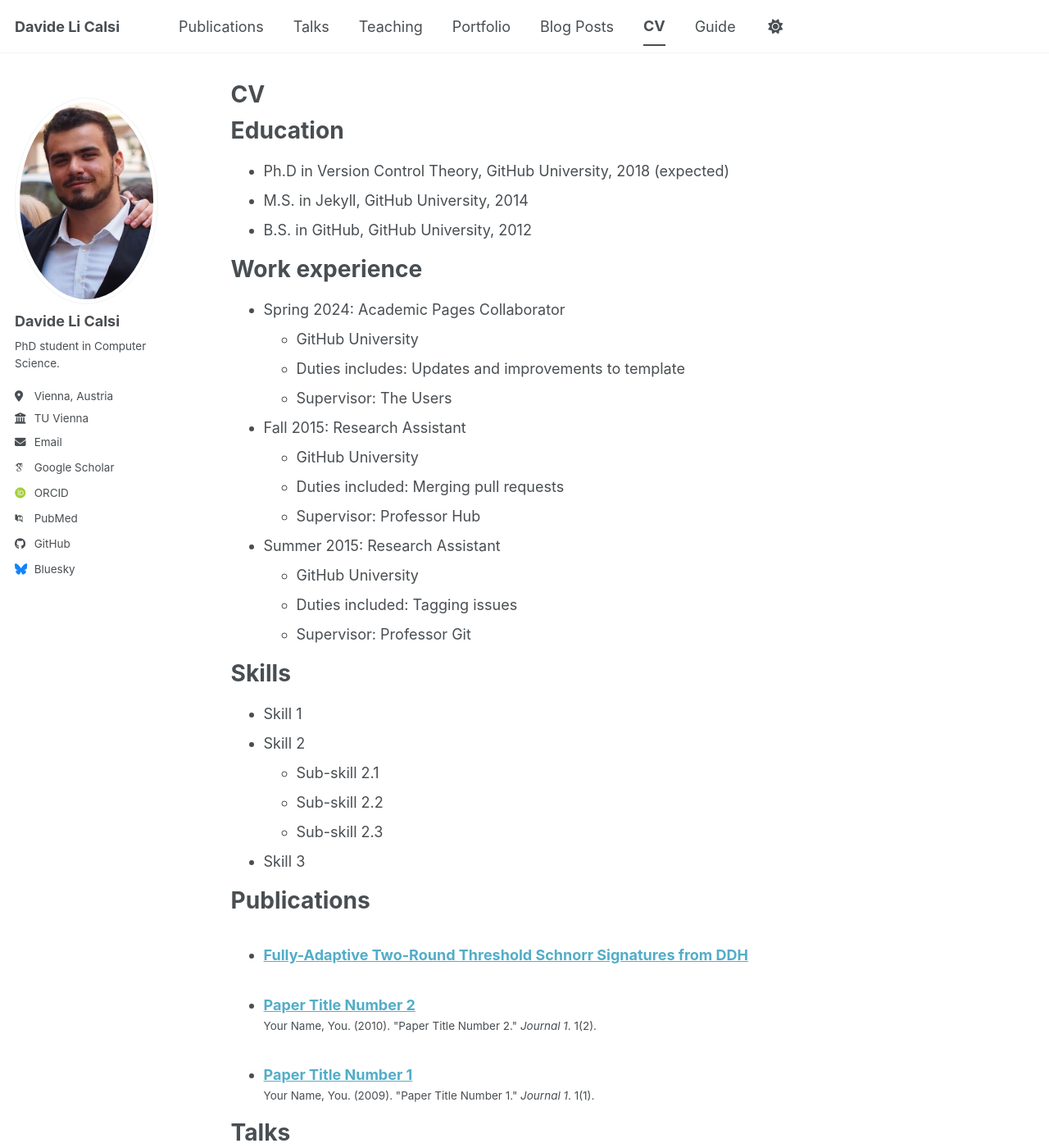
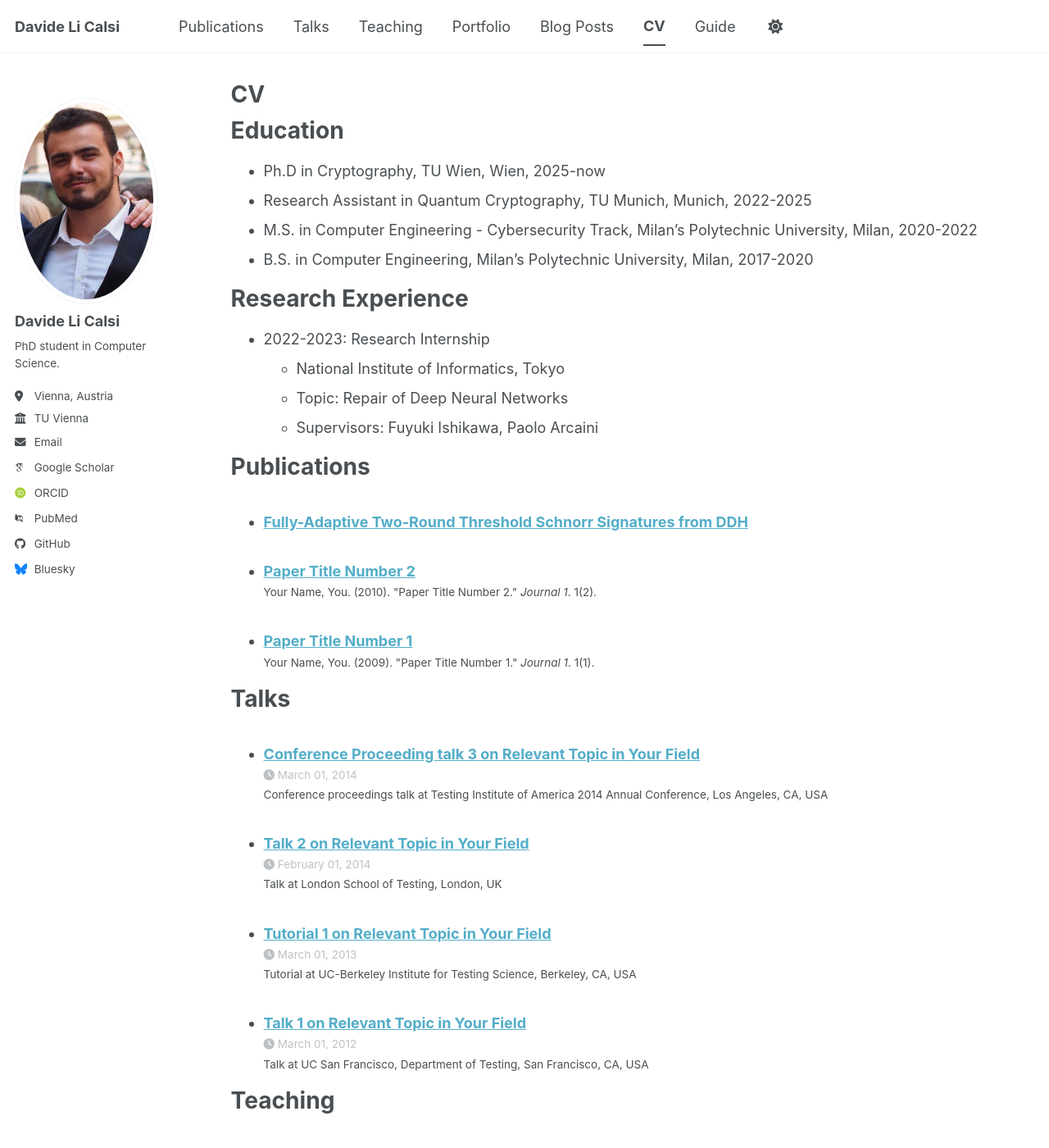
Before and after one commit to DavideLiCalsi/DavideLiCalsi.github.io, a Jekyll site: the page built from _pages/cv.md, in a window 1280 px wide and 1400 px high. Shown: the whole window at 82% size. Built offline with Jekyll 4.4.1, drawn with Linux system fonts in a browser that asks for light colours; some web fonts are replaced; a script bundle is joined from its source files by our own code; library files that are not in the unit come from our copies; some of the changed text lies outside the part shown.

Commit message:
Update cv.md

```diff
--- a/_pages/cv.md
+++ b/_pages/cv.md
@@ -11,35 +11,18 @@
 
 Education
 ======
-* Ph.D in Version Control Theory, GitHub University, 2018 (expected)
-* M.S. in Jekyll, GitHub University, 2014
-* B.S. in GitHub, GitHub University, 2012
+* Ph.D in Cryptography, TU Wien, Wien, 2025-now
+* Research Assistant in Quantum Cryptography, TU Munich, Munich, 2022-2025
+* M.S. in Computer Engineering - Cybersecurity Track, Milan's Polytechnic  University, Milan, 2020-2022
+* B.S. in Computer Engineering, Milan's Polytechnic  University, Milan, 2017-2020
 
-Work experience
+Research Experience
 ======
-* Spring 2024: Academic Pages Collaborator
-  * GitHub University
-  * Duties includes: Updates and improvements to template
-  * Supervisor: The Users
+* 2022-2023: Research Internship
+  * National Institute of Informatics, Tokyo
+  * Topic: Repair of Deep Neural Networks
+  * Supervisors: Fuyuki Ishikawa, Paolo Arcaini
 
-* Fall 2015: Research Assistant
-  * GitHub University
-  * Duties included: Merging pull requests
-  * Supervisor: Professor Hub
-
-* Summer 2015: Research Assistant
-  * GitHub University
-  * Duties included: Tagging issues
-  * Supervisor: Professor Git
-
-Skills
-======
-* Skill 1
-* Skill 2
-  * Sub-skill 2.1
-  * Sub-skill 2.2
-  * Sub-skill 2.3
-* Skill 3
 
 Publications
 ======
@@ -58,7 +41,3 @@
   <ul>{% for post in site.teaching reversed %}
     {% include archive-single-cv.html %}
   {% endfor %}</ul>
-
-Service and leadership
-======
-* Currently signed in to 43 different slack teams
```
